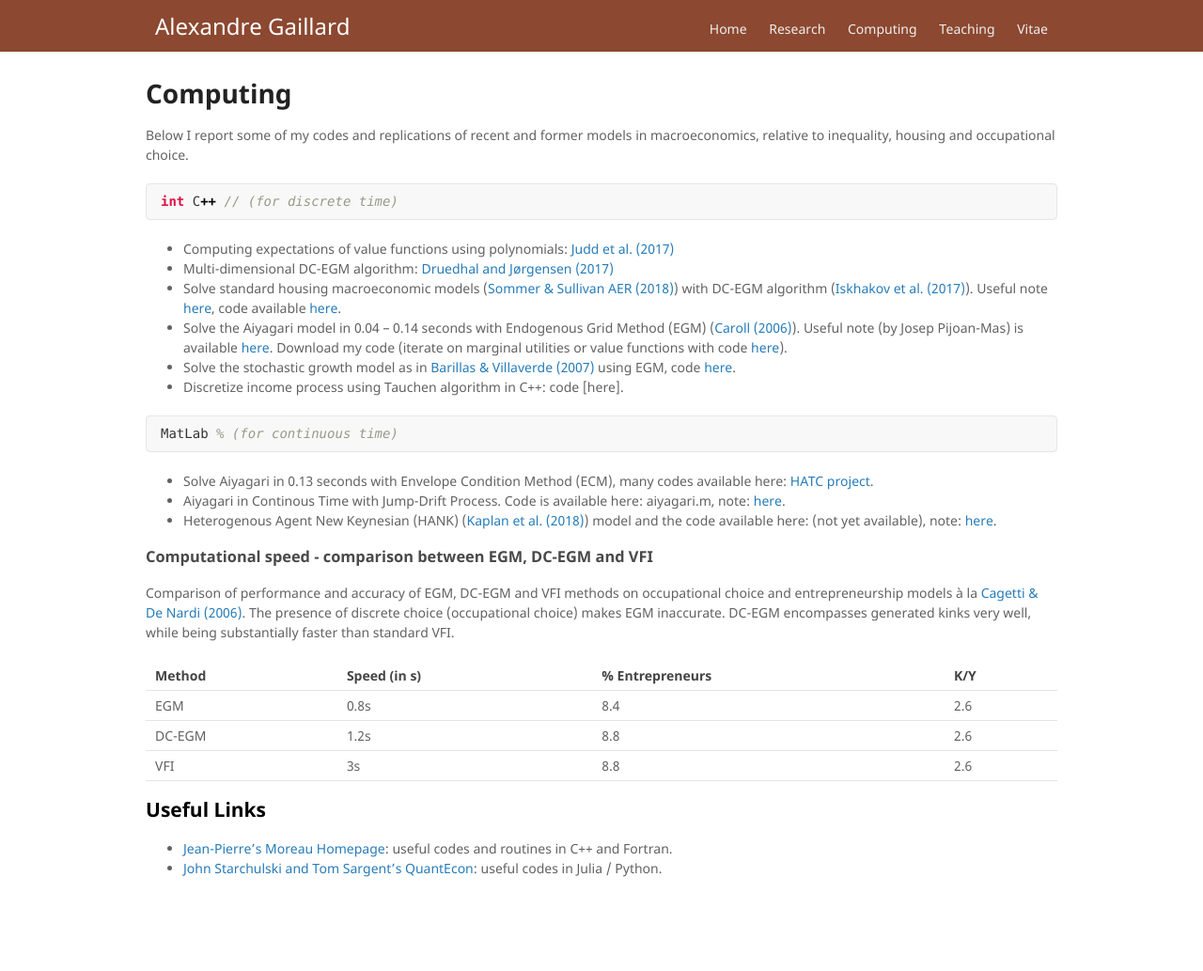
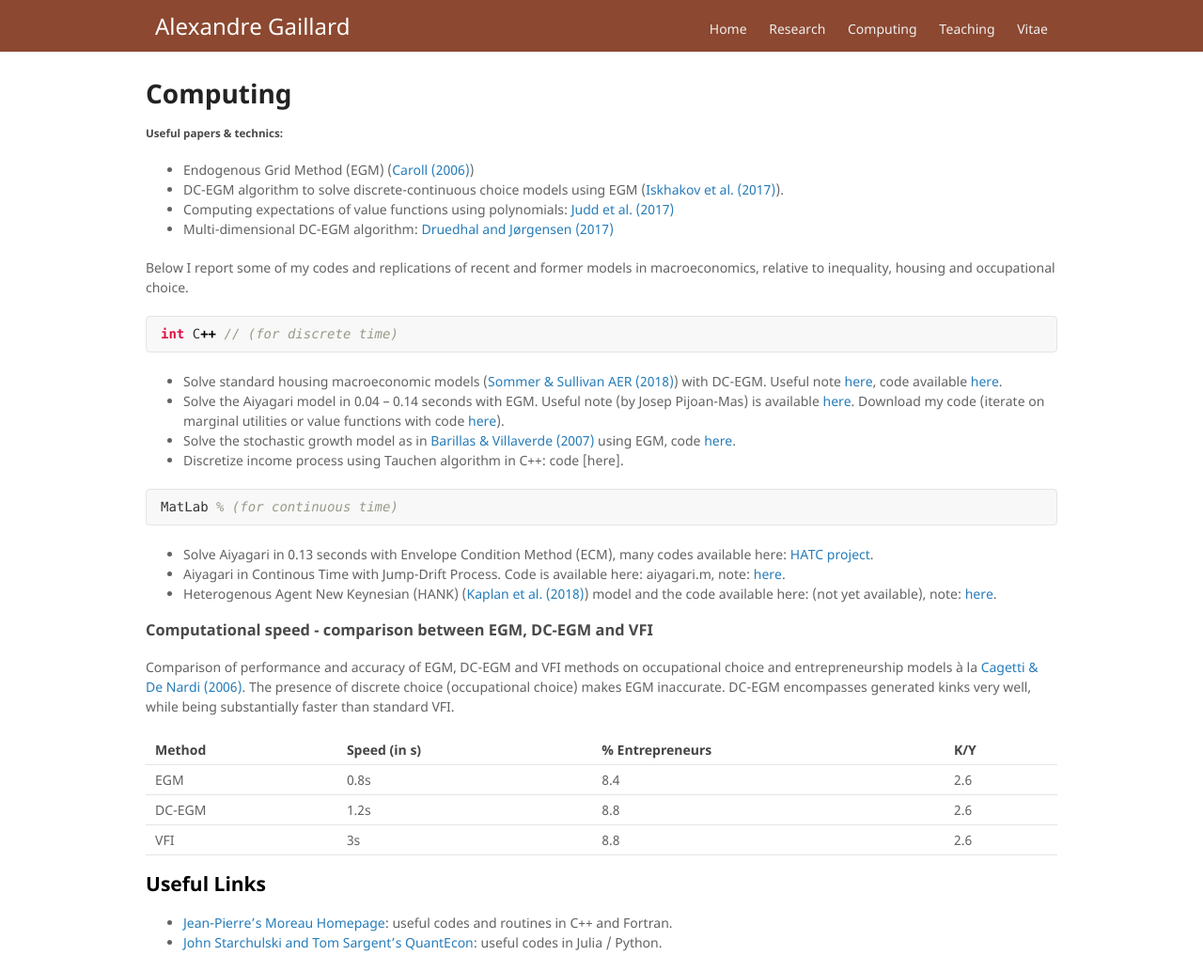
Before and after one commit to AGaillardTSE/AGaillardTSE.github.io, a Jekyll site: the page built from computing.md, in a window 1280 px wide. Shown: the whole page at 94% size. Built offline with Jekyll 4.4.1, drawn with Linux system fonts in a browser that asks for light colours; our own code applies the rules of GitHub Pages for plain Markdown files; before the commit the page ends 954 px from its top, so only the background shows below that.

Commit message:
Update computing.md

````diff
--- a/computing.md
+++ b/computing.md
@@ -5,15 +5,19 @@
 
 # Computing
 
+##### Useful papers & technics:
+* Endogenous Grid Method (EGM) ([Caroll (2006)](http://pages.stern.nyu.edu/~dbackus/Computation/Carroll%20endog%20grid%20EL%2006.pdf))
+* DC-EGM algorithm to solve discrete-continuous choice models using EGM ([Iskhakov et al. (2017)](https://onlinelibrary.wiley.com/doi/abs/10.3982/QE643)).
+* Computing expectations of value functions using polynomials: [Judd et al. (2017)](https://onlinelibrary.wiley.com/doi/abs/10.3982/QE329)
+* Multi-dimensional DC-EGM algorithm: [Druedhal and Jørgensen (2017)](https://www.sciencedirect.com/science/article/pii/S0165188916301920)
+
 Below I report some of my codes and replications of recent and former models in macroeconomics, relative to inequality, housing and occupational choice.
 
 ```c++
 int C++ // (for discrete time)
 ```
-* Computing expectations of value functions using polynomials: [Judd et al. (2017)](https://onlinelibrary.wiley.com/doi/abs/10.3982/QE329)
-* Multi-dimensional DC-EGM algorithm: [Druedhal and Jørgensen (2017)](https://www.sciencedirect.com/science/article/pii/S0165188916301920)
-* Solve standard housing macroeconomic models ([Sommer & Sullivan AER (2018)](https://www.aeaweb.org/articles?id=10.1257/aer.20141751)) with DC-EGM algorithm ([Iskhakov et al. (2017)](https://onlinelibrary.wiley.com/doi/abs/10.3982/QE643)). Useful note <a href="http://agaillard.eu/projects/HOUSING_notes/numerical_solution_Sommer_Sullivan_AER.pdf" target="_blank">here</a>, code available <a href="https://github.com/AGaillardTSE/housing" target="_blank">here</a>.
-* Solve the Aiyagari model in 0.04 – 0.14 seconds with Endogenous Grid Method (EGM) ([Caroll (2006)](http://pages.stern.nyu.edu/~dbackus/Computation/Carroll%20endog%20grid%20EL%2006.pdf)). Useful note (by Josep Pijoan-Mas) is available <a href="https://www.cemfi.es/~pijoan/Teaching_files/Notes%20on%20endogenous%20grid%20method.pdf" target="_blank">here</a>. Download my code (iterate on marginal utilities or value functions with code [here](https://github.com/AGaillardTSE/aiyagari)).
+* Solve standard housing macroeconomic models ([Sommer & Sullivan AER (2018)](https://www.aeaweb.org/articles?id=10.1257/aer.20141751)) with DC-EGM. Useful note <a href="http://agaillard.eu/projects/HOUSING_notes/numerical_solution_Sommer_Sullivan_AER.pdf" target="_blank">here</a>, code available <a href="https://github.com/AGaillardTSE/housing" target="_blank">here</a>.
+* Solve the Aiyagari model in 0.04 – 0.14 seconds with EGM. Useful note (by Josep Pijoan-Mas) is available <a href="https://www.cemfi.es/~pijoan/Teaching_files/Notes%20on%20endogenous%20grid%20method.pdf" target="_blank">here</a>. Download my code (iterate on marginal utilities or value functions with code [here](https://github.com/AGaillardTSE/aiyagari)).
 * Solve the stochastic growth model as in [Barillas & Villaverde (2007)](https://econpapers.repec.org/article/eeedyncon/v_3a31_3ay_3a2007_3ai_3a8_3ap_3a2698-2712.htm) using EGM, code [here](https://github.com/AGaillardTSE/stochastic-growth-model).
 * Discretize income process using Tauchen algorithm in C++: code [here].
 
````
